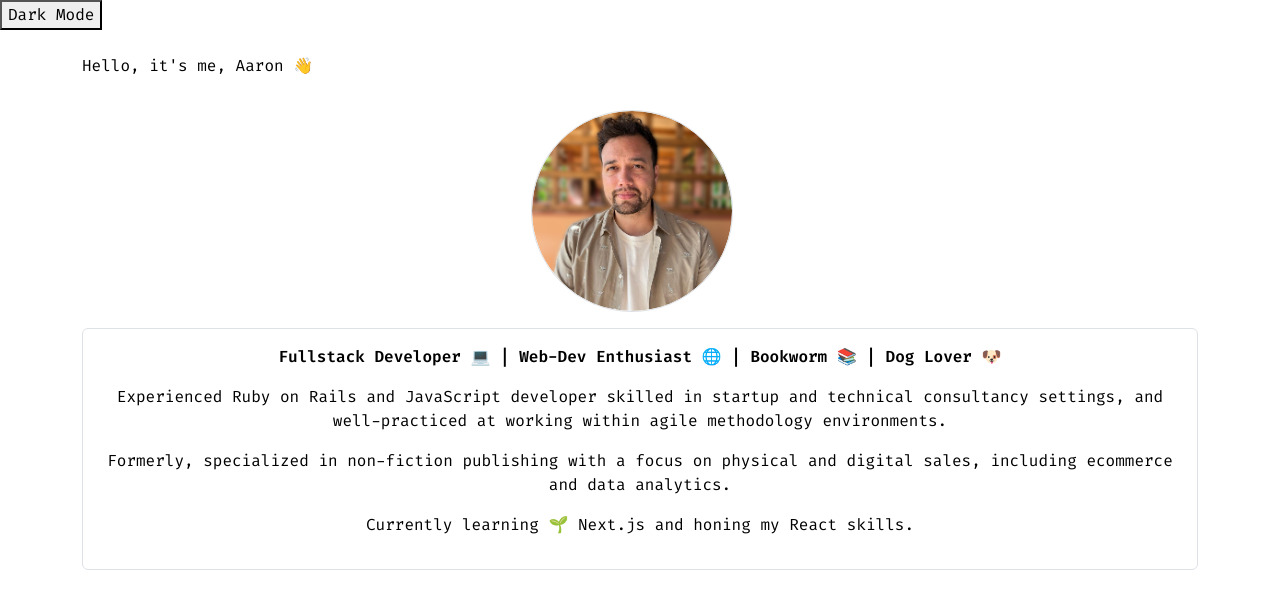
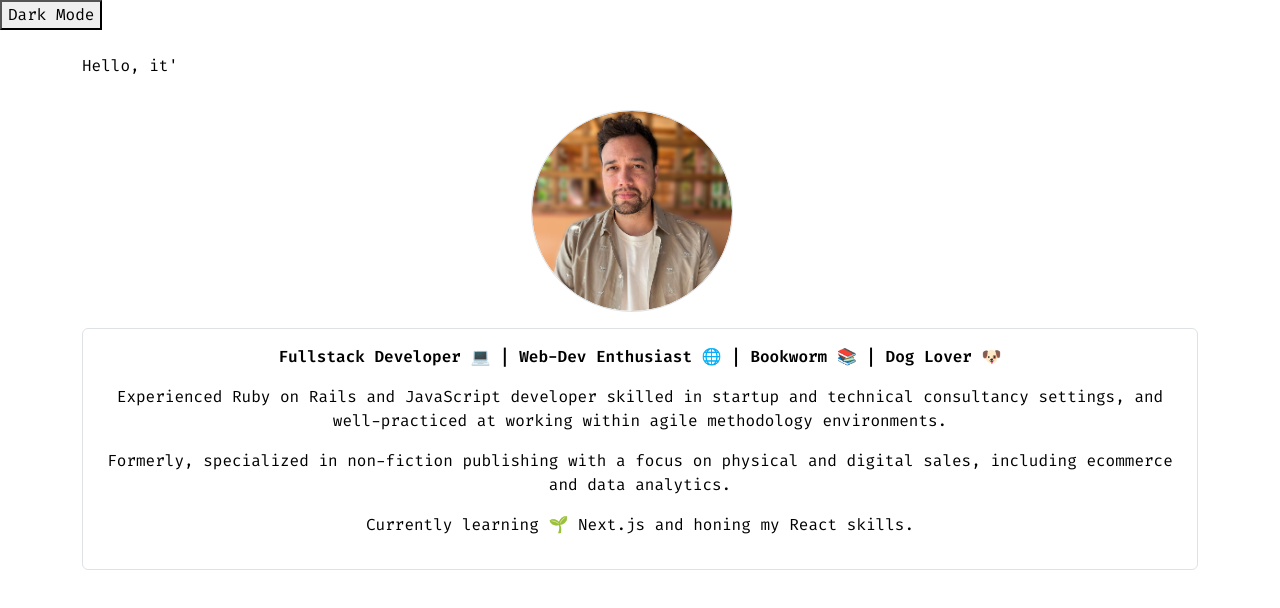
Before and after one commit to lambley/portfolio, a Next.js app: page / in a window 1280 px wide. Shown: the top 608 px of the page. Built offline with nearby package versions, Linux system fonts and the light colour scheme.

Commit message:
add infinite typewriter prop

```diff
--- a/src/components/Typewriter.tsx
+++ b/src/components/Typewriter.tsx
@@ -3,24 +3,30 @@ import React, { useState, useEffect } from "react";
 type TypewriterProps = {
   text: string;
   delay: number;
+  infinite?: boolean;
 };
 
 const Typewriter = (props: TypewriterProps): JSX.Element => {
   const [currentText, setCurrentText] = useState("");
   const [currentIndex, setCurrentIndex] = useState(0);
 
-  const { text, delay } = props;
+  const { text, delay, infinite } = props;
 
   useEffect(() => {
     if (currentIndex < text.length) {
       const timeout = setTimeout(() => {
-        setCurrentText(prevText => prevText + text[currentIndex]);
-        setCurrentIndex(prevIndex => prevIndex + 1);
+        setCurrentText((prevText) => prevText + text[currentIndex]);
+        setCurrentIndex((prevIndex) => prevIndex + 1);
       }, delay);
 
       return () => clearTimeout(timeout);
+    } else if (infinite) {
+      setTimeout(() => {
+        setCurrentText("");
+        setCurrentIndex(0);
+      }, 2000);
     }
-  }, [currentIndex, delay, text]);
+  }, [currentIndex, delay, text, infinite]);
 
   return (
     <div className="typewriter">
--- a/src/pages/index.tsx
+++ b/src/pages/index.tsx
@@ -6,7 +6,11 @@ import Typewriter from "@/components/Typewriter";
 const HomePage = (): JSX.Element => {
   return (
     <Container className="py-4">
-      <Typewriter text={"Hello, it's me, Aaron 👋"} delay={100} />
+      <Typewriter
+        text={"Hello, it's me, Aaron 👋"}
+        delay={100}
+        infinite={true}
+      />
 
       <div className="d-flex align-items-center flex-column">
         <div className="border rounded-circle overflow-hidden me-3 my-3">
```
